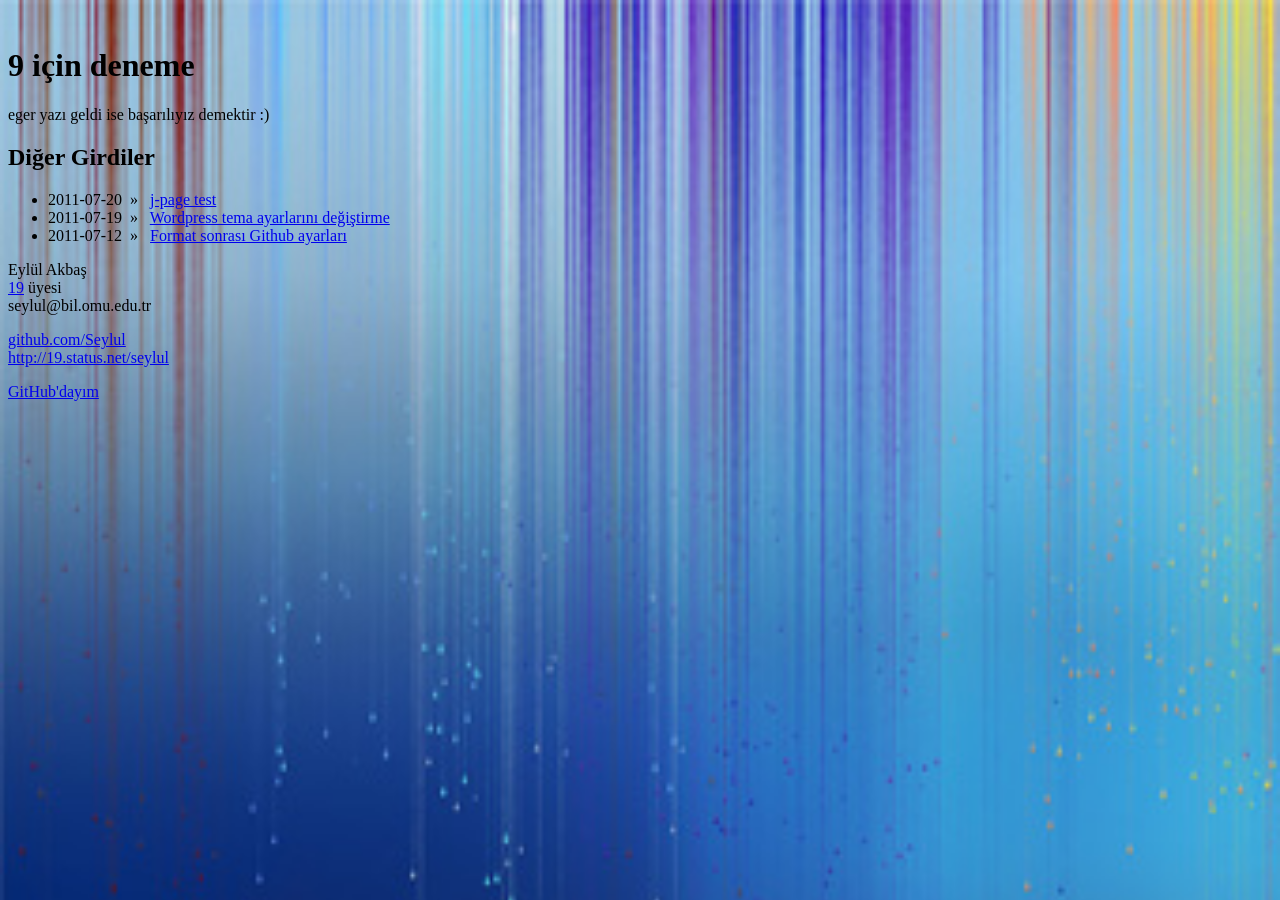
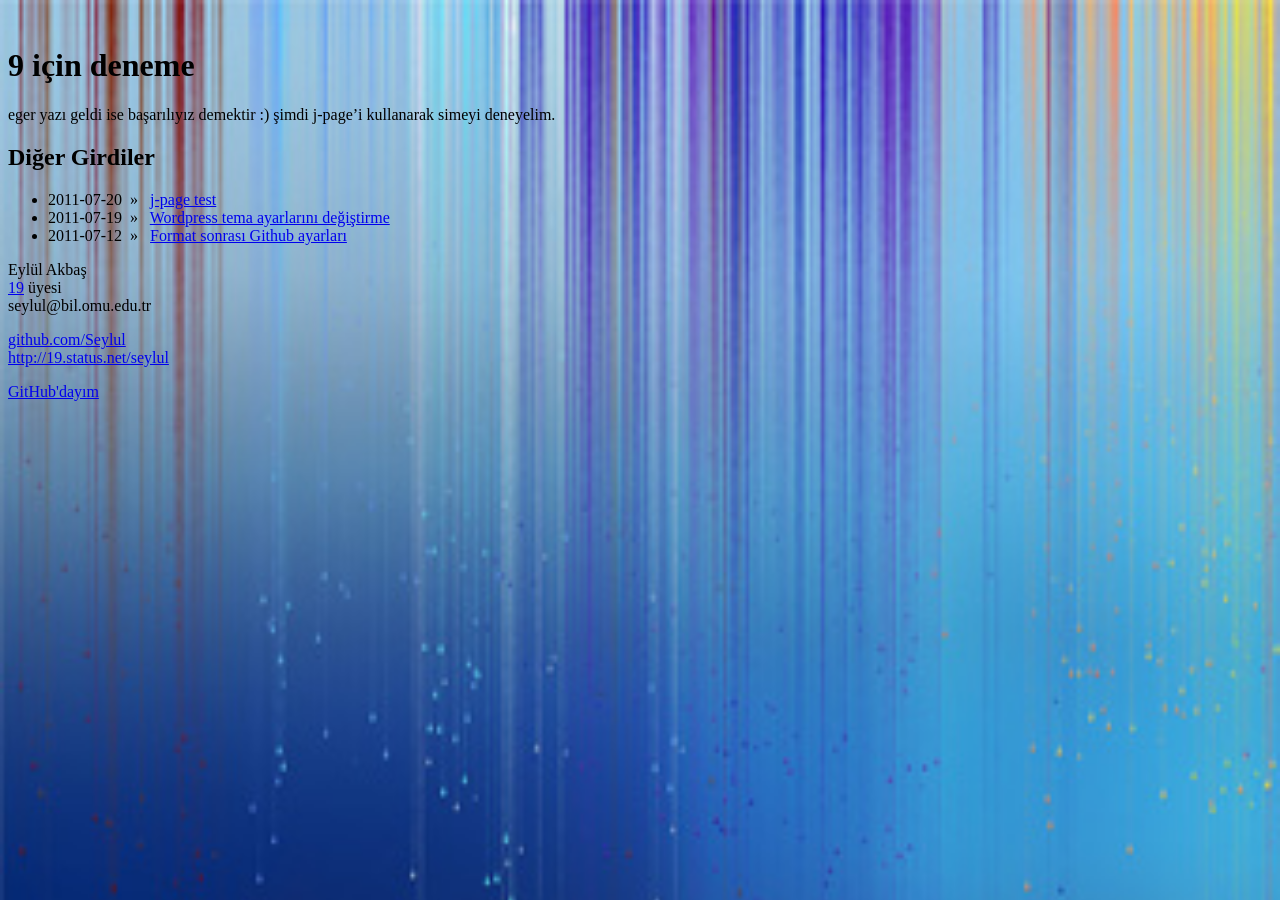
Before and after one commit to Seylul/seylul.github.io, a Jekyll site: the page built from 9/_posts/2011-07-12-deneme.md, in a window 1280 px wide. Built offline with Jekyll 4.4.1, drawn with Linux system fonts in a browser that asks for light colours; comment, search, counter and statistics services are not loaded.

Commit message:
updated  9 için deneme

```diff
--- a/9/_posts/2011-07-12-deneme.md
+++ b/9/_posts/2011-07-12-deneme.md
@@ -3,4 +3,5 @@ layout: post
 title: 9 için deneme
 ---
 
-eger yazı geldi ise başarılıyız demektir :)
+eger yazı geldi ise başarılıyız demektir :) şimdi j-page'i kullanarak simeyi
+deneyelim.
```
